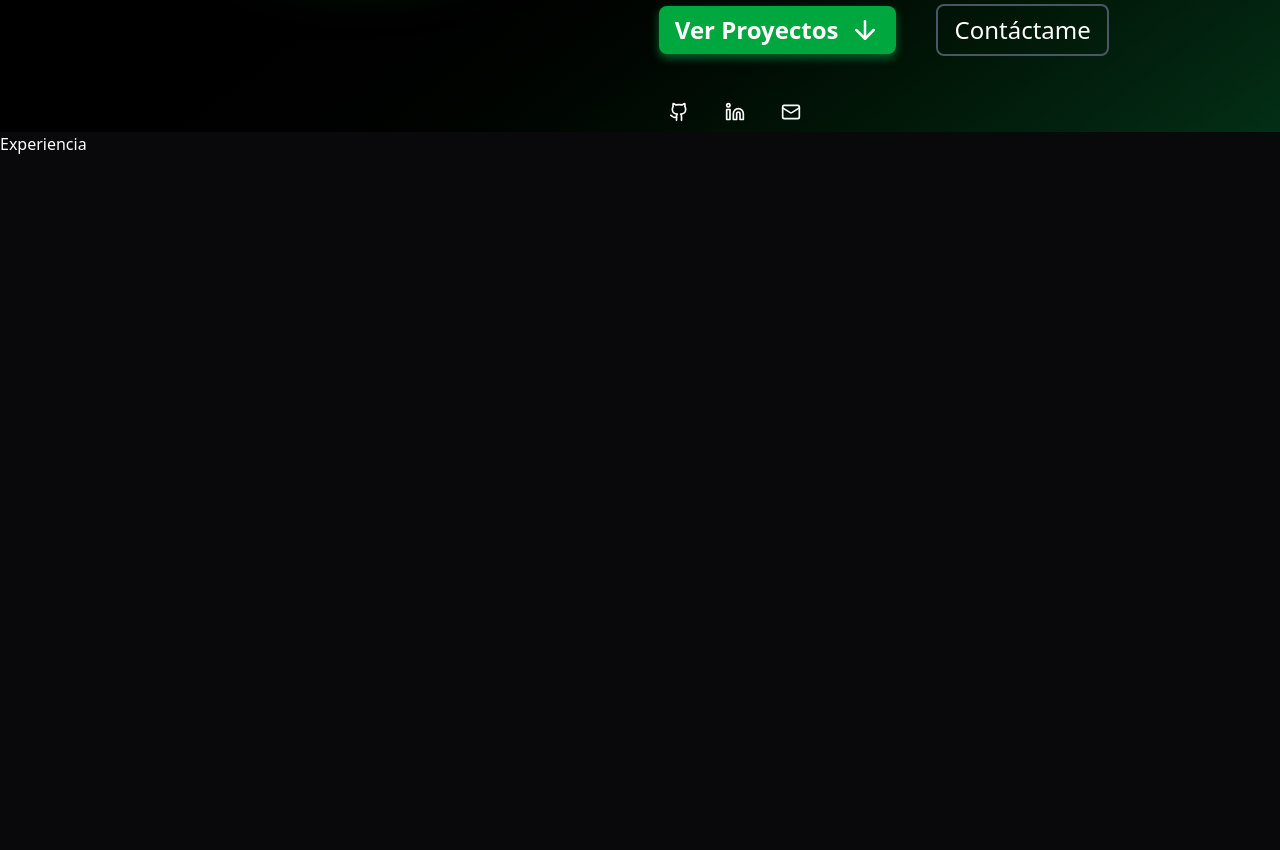
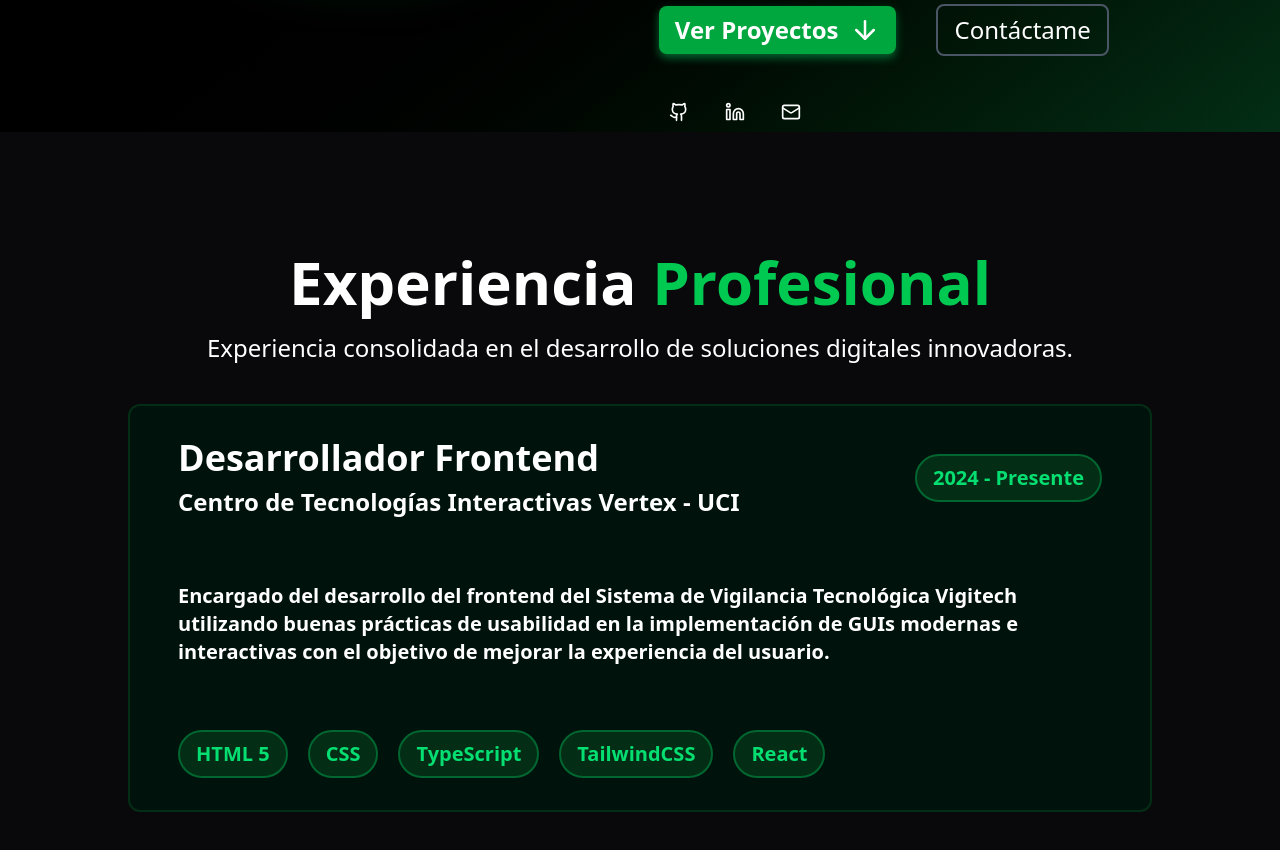
Before and after one commit to Abero-dev/Portafolio, a React (Vite) app: page / in a window 1280 px wide. Shown: the part 820-1670 px from the top of the page. Before the commit the page ends 976 px from the top, so only its background shows below. Built offline with nearby package versions, Linux system fonts and the light colour scheme.

Commit message:
Se añadió la sección de Experiencia (experiencia profesional)

```diff
--- a/src/components/Header.tsx
+++ b/src/components/Header.tsx
@@ -24,20 +24,45 @@ function Header() {
                 }`}
         >
             <div className="flex justify-center min-w-[300px] lg:mt-0 mt-5 max-w-full">
-                <span className="text-3xl text-green-500 font-bold drop-shadow-green-700 drop-shadow-xl inline-block min-w-[300px] text-center max-w-full overflow-hidden">
+                <span
+                    className="text-3xl text-green-500 font-bold drop-shadow-green-700 drop-shadow-xl inline-block min-w-[300px] text-center max-w-full overflow-hidden cursor-pointer"
+                    onClick={() => scrollToSection('Hero')}
+                >
                     {displayText}
                     <span className="animate-pulse">|</span>
                 </span>
             </div>
 
             <div className="lg:flex lg:gap-x-10 text-2xl text-stone-100 grid grid-cols-2 lg:space-x-0 lg:space-y-0 space-x-2 space-y-2 max-w-full px-4">
-                <button onClick={() => scrollToSection('Experiencia')} className="cursor-pointer drop-shadow-xl drop-shadow-stone-600 hover:scale-125 transition-transform duration-300 px-2 py-1 text-base lg:text-2xl">Experiencia</button>
-                <button onClick={() => scrollToSection('Tecnologías')} className="cursor-pointer drop-shadow-xl drop-shadow-stone-600 hover:scale-125 transition-transform duration-300 px-2 py-1 text-base lg:text-2xl">Tecnologías</button>
-                <button onClick={() => scrollToSection('Proyecto')} className="cursor-pointer drop-shadow-xl drop-shadow-stone-600 hover:scale-125 transition-transform duration-300 px-2 py-1 text-base lg:text-2xl">Proyecto</button>
-                <button onClick={() => scrollToSection('Contacto')} className="cursor-pointer drop-shadow-xl drop-shadow-stone-600 hover:scale-125 transition-transform duration-300 px-2 py-1 text-base lg:text-2xl">Contacto</button>
+                <button
+                    onClick={() => scrollToSection('Experiencia')}
+                    className="cursor-pointer drop-shadow-xl drop-shadow-stone-600 hover:scale-125 transition-transform duration-300 px-2 py-1 text-base lg:text-2xl"
+                >
+                    Experiencia
+                </button>
+                <button
+                    onClick={() => scrollToSection('Tecnologías')}
+                    className="cursor-pointer drop-shadow-xl drop-shadow-stone-600 hover:scale-125 transition-transform duration-300 px-2 py-1 text-base lg:text-2xl"
+                >
+                    Tecnologías
+                </button>
+                <button
+                    onClick={() => scrollToSection('Proyectos')}
+                    className="cursor-pointer drop-shadow-xl drop-shadow-stone-600 hover:scale-125 transition-transform duration-300 px-2 py-1 text-base lg:text-2xl"
+                >
+                    Proyectos
+                </button>
+                <button
+                    onClick={() => scrollToSection('Contacto')}
+                    className="cursor-pointer drop-shadow-xl drop-shadow-stone-600 hover:scale-125 transition-transform duration-300 px-2 py-1 text-base lg:text-2xl"
+                >
+                    Contacto
+                </button>
             </div>
 
-            <button className="px-4 py-3 bg-green-600 text-white text-xl lg:text-3xl font-bold rounded-lg cursor-pointer drop-shadow-green-800 drop-shadow-lg hover:bg-green-700 transition-colors duration-300 mx-4">
+            <button
+                className="px-4 py-3 bg-green-600 text-white text-xl lg:text-3xl font-bold rounded-lg cursor-pointer drop-shadow-green-800 drop-shadow-lg hover:bg-green-700 transition-colors duration-300 mx-4"
+            >
                 Descargar CV
             </button>
         </header>
--- a/src/sections/Experiencia.tsx
+++ b/src/sections/Experiencia.tsx
@@ -1,6 +1,34 @@
 function Experiencia() {
     return (
-        <div className="text-white">Experiencia</div>
+        <section id="Experiencia" className="min-h-screen flex flex-col justify-center items-center gap-y-10">
+            <div className="text-center space-y-5">
+                <p className="text-white text-6xl font-bold">Experiencia <span className="text-green-500">Profesional</span></p>
+                <p className="text-white text-2xl">Experiencia consolidada en el desarrollo de soluciones digitales innovadoras.</p>
+            </div>
+            <div className="bg-[#00120c] min-h-40 max-w-[80%] border-2 border-green-950 rounded-xl px-12 py-8 flex flex-col gap-y-16 hover:border-green-700 transition-colors duration-300">
+                <div className="flex justify-between items-center gap-x-40 text-white">
+                    <div className="space-y-2">
+                        <p className="text-4xl font-bold">Desarrollador Frontend</p>
+                        <p className="text-2xl font-bold">Centro de Tecnologías Interactivas Vertex - UCI</p>
+                    </div>
+                    <p className="border-2 border-green-800 bg-green-950 text-xl text-green-400 px-4 py-2 rounded-full font-semibold">2024 - Presente</p>
+                </div>
+                <div className="text-white">
+                    <p className="text-xl font-bold">
+                        Encargado del desarrollo del frontend del Sistema de Vigilancia Tecnológica Vigitech
+                        utilizando buenas prácticas de usabilidad en la implementación de GUIs modernas e interactivas
+                        con el objetivo de mejorar la experiencia del usuario.
+                    </p>
+                </div>
+                <div className="flex gap-x-5">
+                    <p className="border-2 border-green-800 bg-green-950 text-xl text-green-400 px-4 py-2 rounded-full font-semibold">HTML 5</p>
+                    <p className="border-2 border-green-800 bg-green-950 text-xl text-green-400 px-4 py-2 rounded-full font-semibold">CSS</p>
+                    <p className="border-2 border-green-800 bg-green-950 text-xl text-green-400 px-4 py-2 rounded-full font-semibold">TypeScript</p>
+                    <p className="border-2 border-green-800 bg-green-950 text-xl text-green-400 px-4 py-2 rounded-full font-semibold">TailwindCSS</p>
+                    <p className="border-2 border-green-800 bg-green-950 text-xl text-green-400 px-4 py-2 rounded-full font-semibold">React</p>
+                </div>
+            </div>
+        </section>
     )
 }
 
--- a/src/sections/Hero.tsx
+++ b/src/sections/Hero.tsx
@@ -3,7 +3,7 @@ import { ArrowDown, Github, Linkedin, Mail } from "lucide-react"
 
 function Hero() {
     return (
-        <section className="min-h-screen text-white flex lg:flex-row flex-col justify-around lg:mt-0 mt-75 lg:-space-x-30 items-center bg-linear-to-br from-black via-black to-green-950 overflow-hidden px-4">
+        <section id="Hero" className="min-h-screen text-white flex lg:flex-row flex-col justify-around lg:mt-0 mt-75 lg:-space-x-30 items-center bg-linear-to-br from-black via-black to-green-950 overflow-hidden px-4">
 
             <div className="flex justify-center lg:mt-0 max-w-full">
                 <img
```
